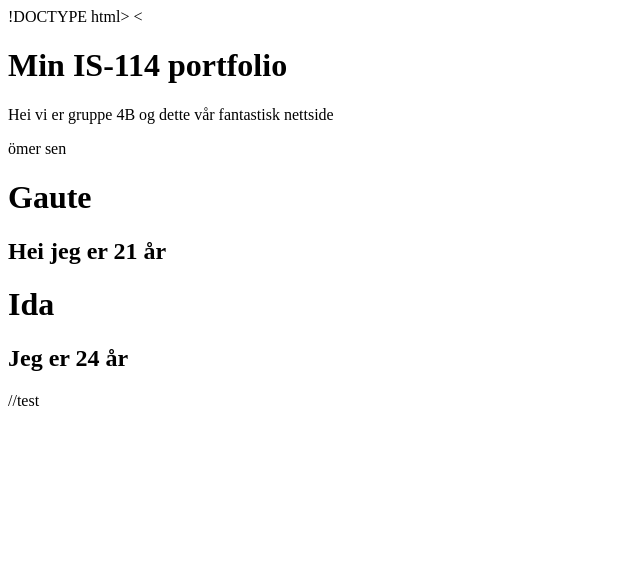
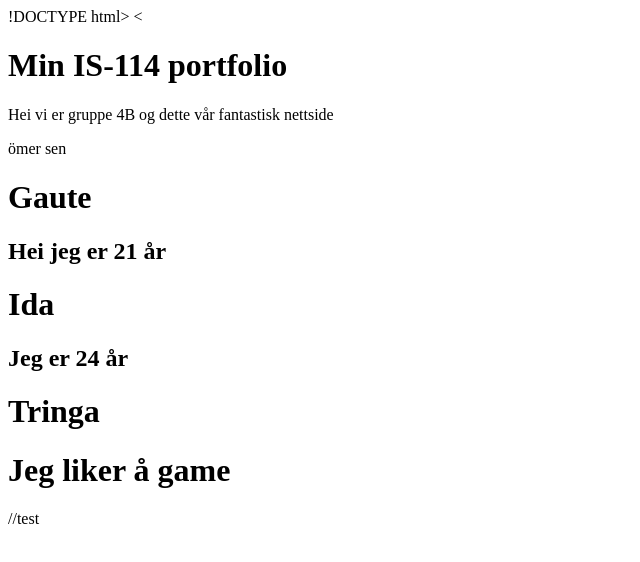
Before and after one commit to Tringak1/Gruppe-4B-study, a plain HTML site: page index.html in a window 1280 px wide. Shown: the whole page, without its empty margins (0-640 px from the left). Drawn offline with Linux system fonts and the light colour scheme.

Commit message:
endringer gjort

```diff
--- a/index.html
+++ b/index.html
@@ -17,6 +17,8 @@
 </div>
 <h1>Ida</h1>
 <h2>Jeg er 24 år</h2>
+<h1>Tringa</h1>
+<h1>Jeg liker å game</h1>
 </body>
 </html>
 
```
